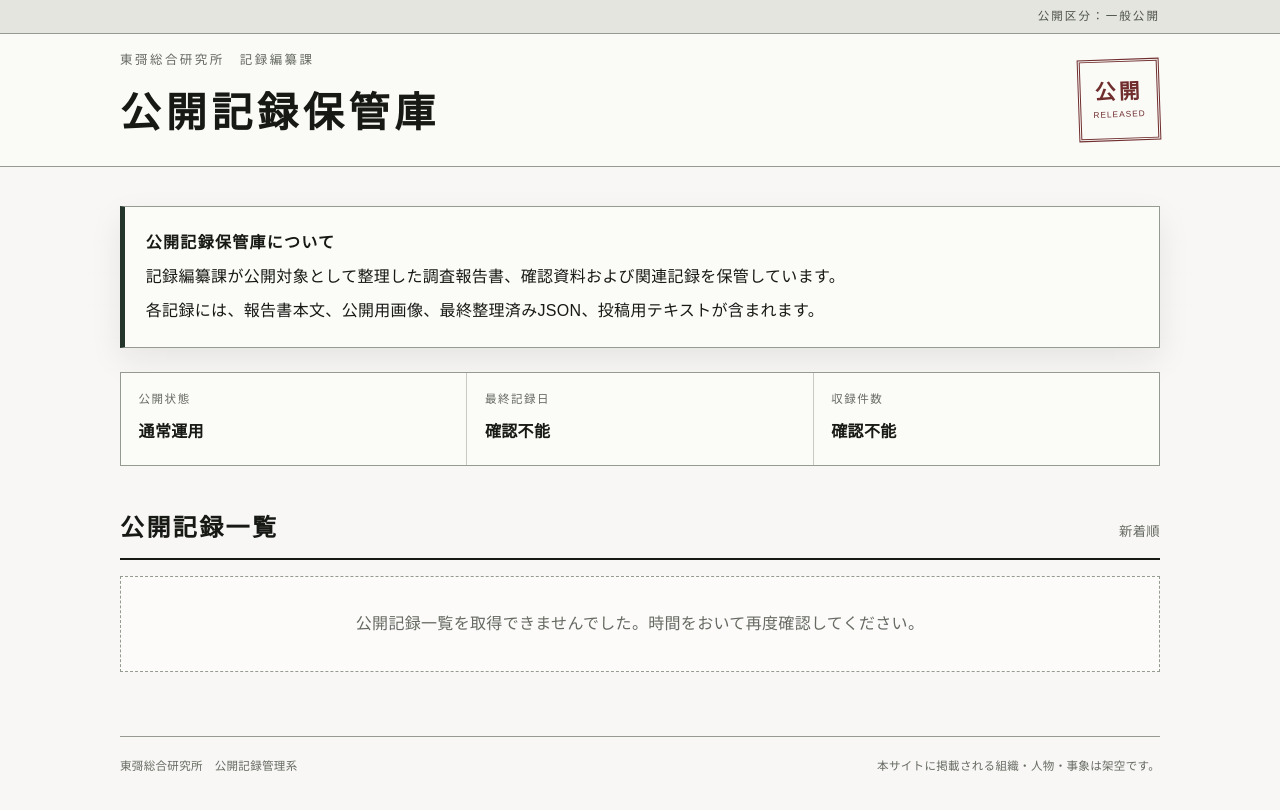
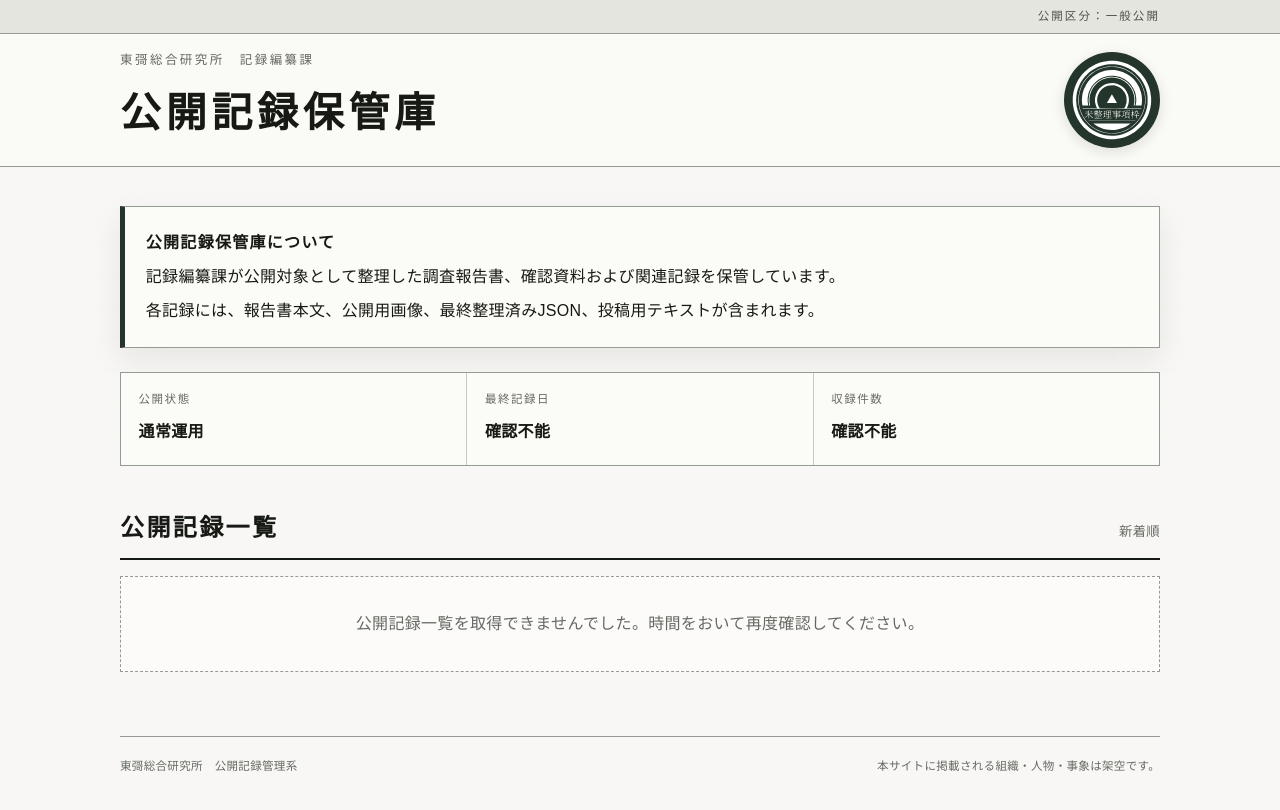
Before and after one commit to lafcadio896-cyber/tokka-public-archives, a Jekyll site: the page built from docs/index.md, in a window 1280 px wide. Shown: the top 810 px of the page. Built offline with Jekyll 4.4.1, drawn with Linux system fonts in a browser that asks for light colours.

Commit message:
公開サイトにロゴを反映
* 公開サイトにロゴ素材を追加

* ヘッダーに未整理事項枠ロゴを使用

* ロゴ表示用のヘッダースタイルを追加

```diff
--- a/docs/_layouts/default.html
+++ b/docs/_layouts/default.html
@@ -16,9 +16,8 @@
         <p class="organization">東彁総合研究所　記録編纂課</p>
         <p class="site-name">公開記録保管庫</p>
       </div>
-      <div class="registry-mark" aria-label="公開記録">
-        <span>公開</span>
-        <small>RELEASED</small>
+      <div class="site-logo" aria-label="未整理事項枠">
+        <img src="{{ '/assets/img/tokka-logo.svg' | relative_url }}" alt="未整理事項枠">
       </div>
     </div>
   </header>
--- a/docs/assets/css/archive.css
+++ b/docs/assets/css/archive.css
@@ -68,21 +68,23 @@
   letter-spacing: .12em;
 }
 
-.registry-mark {
-  width: 82px;
-  height: 82px;
-  border: 3px double var(--stamp);
-  color: var(--stamp);
-  transform: rotate(-2deg);
+.site-logo {
+  width: 96px;
+  height: 96px;
+  flex: 0 0 auto;
   display: grid;
-  align-content: center;
-  justify-items: center;
-  line-height: 1.1;
-  flex: 0 0 auto;
+  place-items: center;
+  padding: 8px;
+  border-radius: 50%;
+  background: var(--accent);
+  box-shadow: 0 4px 14px rgba(20, 24, 20, .12);
 }
 
-.registry-mark span { font-family: serif; font-size: 1.3rem; font-weight: 700; letter-spacing: .15em; }
-.registry-mark small { font-size: .52rem; letter-spacing: .12em; margin-top: .35rem; }
+.site-logo img {
+  display: block;
+  width: 100%;
+  height: 100%;
+}
 
 .page-shell {
   width: min(1040px, calc(100% - 2rem));
@@ -332,7 +334,7 @@
 
 @media (max-width: 760px) {
   .header-inner { min-height: 110px; }
-  .registry-mark { width: 64px; height: 64px; }
+  .site-logo { width: 72px; height: 72px; padding: 6px; }
   .status-grid { grid-template-columns: 1fr; }
   .record-card { grid-template-columns: 1fr; }
   .record-link { justify-self: start; }
```
Also changed, not shown: docs/assets/img/tokka-logo.svg (added).
